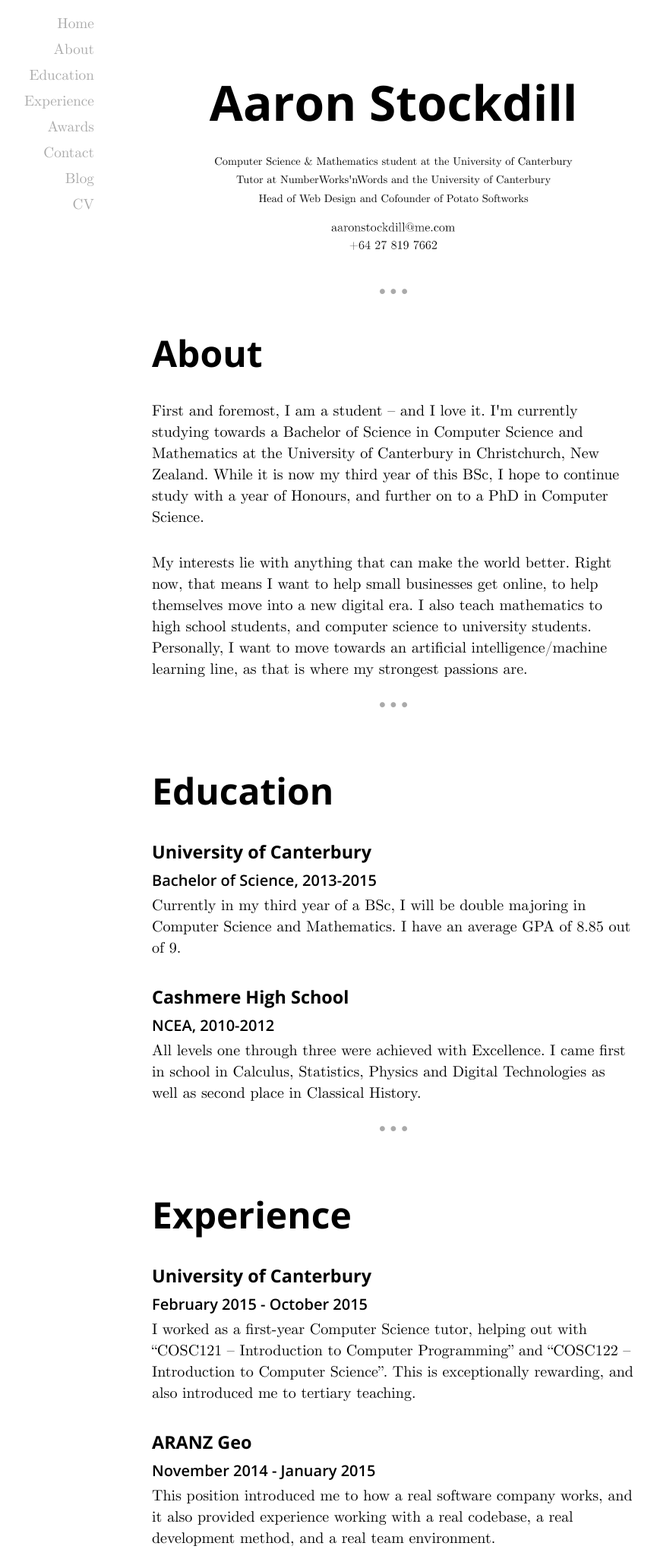
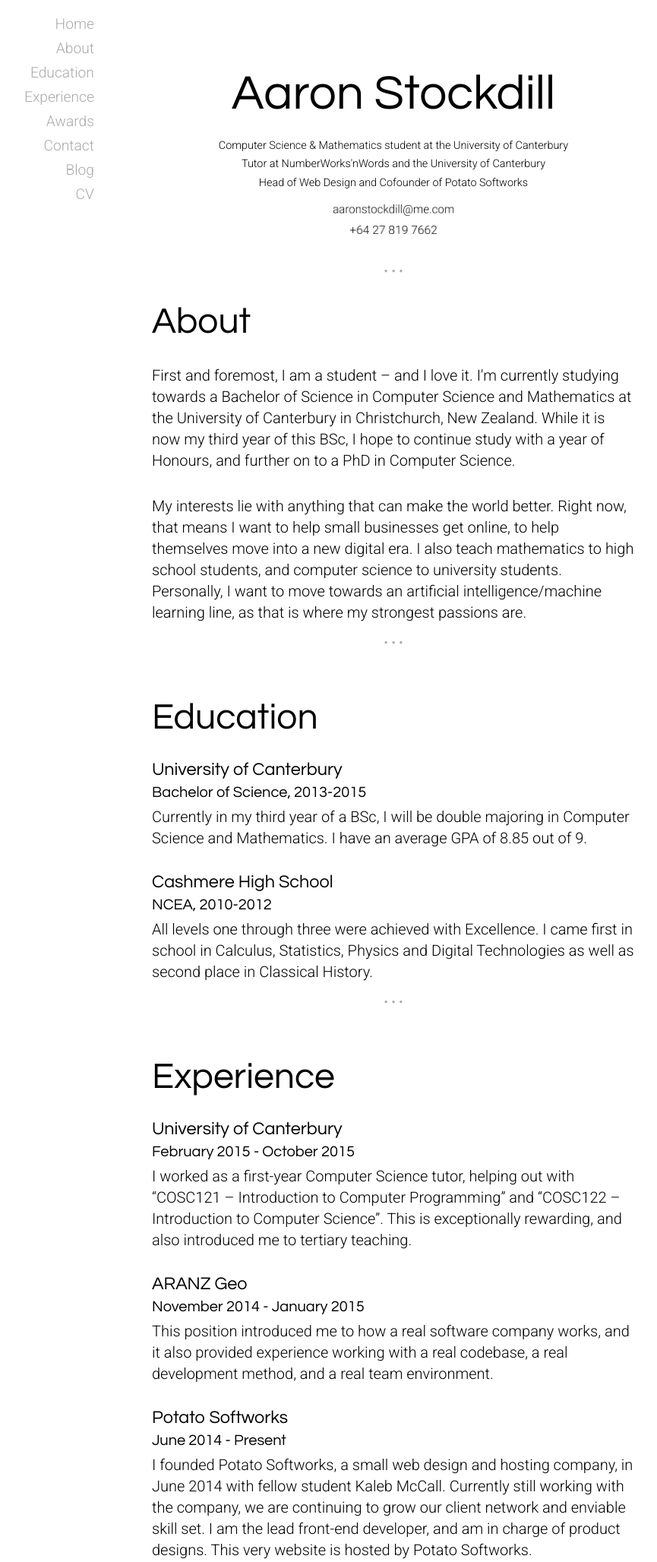
Before and after one commit to aaronstockdill/personal-website, a PHP site: page / in a window 1280 px wide. Shown: the top 2056 px of the page at 76% size, without its empty margins (178-1043 px from the left). Run offline with PHP 8.4, Linux system fonts and the light colour scheme; some libraries are stand-ins or nearby versions.

Commit message:
Change fonts.

```diff
--- a/index.html
+++ b/index.html
@@ -57,10 +57,6 @@
             <img src='resources/email.png' class='text' /><br />
             <img src='resources/mobile.png' class='text' />
         </p>
-
-        <div class='buttons'>
-            <a href='/resources/aaronstockdill.pdf'>Curriculum Vit&aelig;</a>
-        </div>
     </div>
     <a class='continue' href='#About'></a>
 </header>
--- a/less/master.less
+++ b/less/master.less
@@ -2,32 +2,11 @@
 @menu-width-mobile: 10rem;
 @content-width: 700px;
 @muted-gray: #aaa;
+@header-fonts: "Century Gothic", "Questrial", Helvetica, Arial, sans-serif;
+@body-fonts: "Roboto", Helvetica, Arial, sans-serif;
 
-@font-face {
-    font-family: "Computer Modern";
-    src: url('cmunrm.woff');
-}
-
-@font-face {
-    font-family: "Computer Modern";
-    src: url('cmunbx.woff');
-    font-weight: bold;
-}
-
-@font-face {
-    font-family: "Computer Modern";
-    src: url('cmunti.woff');
-    font-style: italic;
-}
-
-@font-face {
-    font-family: "Computer Modern";
-    src: url('cmunbi.woff');
-    font-style: italic;
-    font-weight: bold;
-}
-
-@import url(http://fonts.googleapis.com/css?family=Open+Sans:400,600,700);
+@import url(http://fonts.googleapis.com/css?family=Roboto:300);
+@import url(http://fonts.googleapis.com/css?family=Questrial:400);
 
 * {
     box-sizing: border-box;
@@ -36,7 +15,8 @@
 html, body {
     margin: 0 auto;
     padding: 0;
-    font-family: "Computer Modern", Times, "Times New Roman", serif;
+    font-family: @body-fonts;
+	font-weight: 300;
     min-height: 100%;
     height: 100%;
     counter-reset: section;
@@ -49,13 +29,13 @@ body { /* Font size on <html> causes iOS bug. */
 }
 
 h1, h2, h3 {
-    font-weight: 700;
-    font-family: "Open Sans", Helvetica, Arial, sans-serif;
+    font-weight: 400;
+    font-family: @header-fonts;
 }
 
 h4, h5, h6 {
-    font-weight: 600;
-    font-family: "Open Sans", Helvetica, Arial, sans-serif;
+    font-weight: 400;
+    font-family: @header-fonts;
 }
 
 header {
@@ -87,31 +67,14 @@ header {
             padding: 0 1rem;
 
             .text {
-                height: 0.9em;
-            }
-        }
 
-        .buttons {
-            margin: 0 auto;
-            display: none;
+				&:first-of-type{
+					height: 1.02em;
+				}
 
-            a {
-                display: inline-block;
-                padding: 0.2rem 0.5rem;
-                border: 1px solid @muted-gray;
-                width: auto;
-                margin: 1rem;
-                color: black;
-                text-decoration: none;
-                transition: all 0.2s ease;
-
-                &:hover {
-                    border-color: black;
-                }
-
-                &:active {
-                    background: #ddd;
-                }
+				&:nth-of-type(2){
+					height: 0.80em;
+				}
             }
         }
     }
@@ -223,6 +186,7 @@ div.menu {
 
     a {
         font-size: 1.2rem;
+		line-height: 2rem;
         position: relative;
         display: block;
         color: @muted-gray;
@@ -476,8 +440,8 @@ article {
         border-width: 1px 1px 0px 1px;
         border-radius: 0;
         margin: 0;
-        padding: 0.5rem 0.5rem 0.25rem 0.5rem;
-        font-family: "Computer Modern", Times, "Times New Roman", serif;
+        padding: 0.5rem 0.5rem 0.5rem 0.5rem;
+        font-family: @body-fonts;
         hyphens: auto;
         transition: all 0.2s ease;
         appearance: none;
```
Also changed, not shown: css/cmunbi.woff (deleted), css/cmunbx.woff (deleted), css/cmunrm.woff (deleted), css/cmunti.woff (deleted), css/master.css, resources/email.png, resources/mobile.png, 2 other files.
